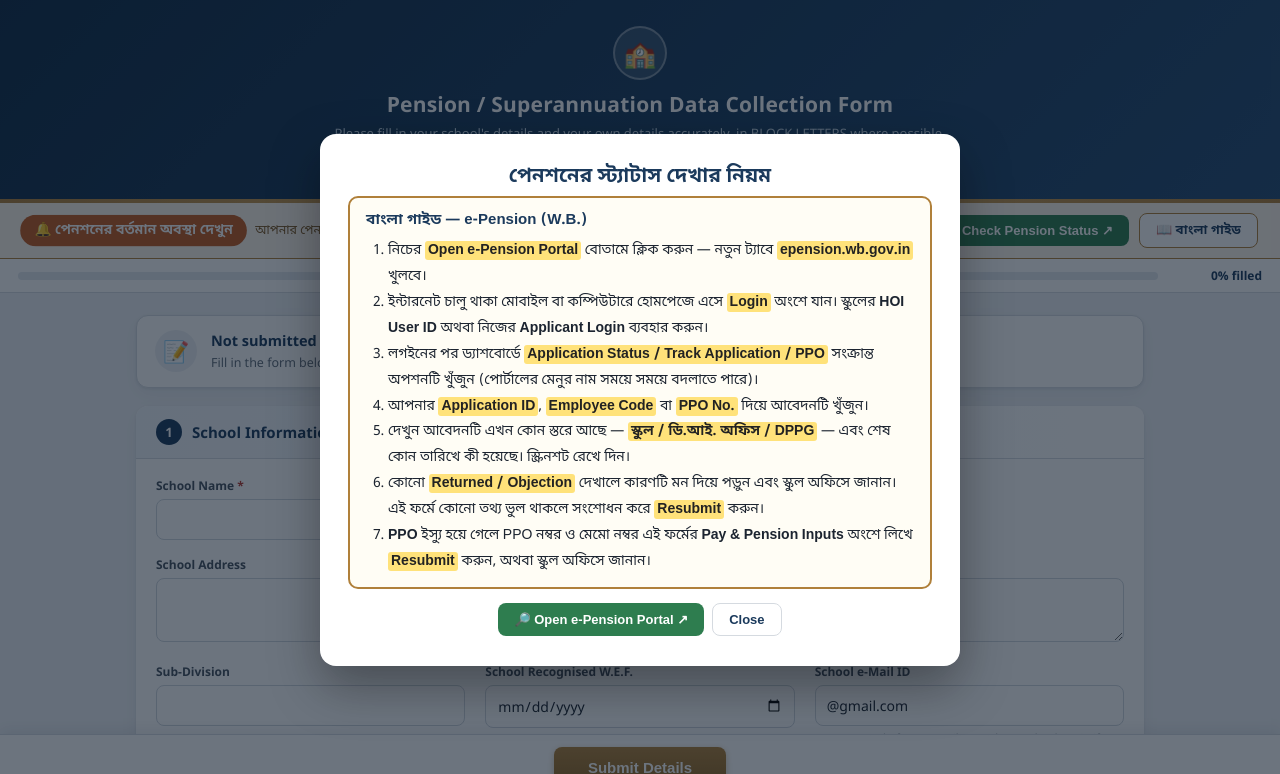
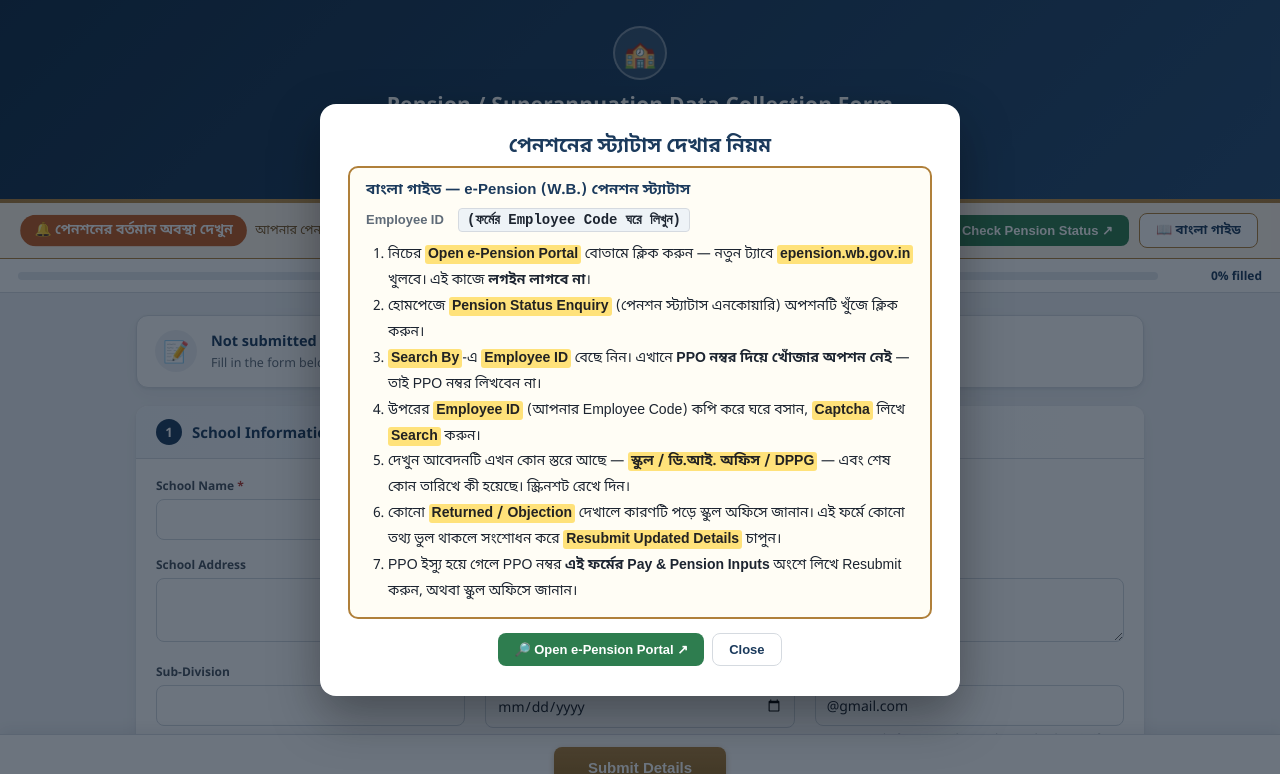
Before and after one commit to prabirdangar-web/pension_data_collection, a plain HTML site: page index.html in a window 1280 px wide. Both pictures are taken after a click on the button "📖 বাংলা গাইড". Shown: the top 774 px of the page. Drawn offline with Linux system fonts and the light colour scheme.

Commit message:
Update index.html

```diff
--- a/index.html
+++ b/index.html
@@ -21,7 +21,7 @@
   .wrap{max-width:1040px;margin:22px auto;padding:0 16px 120px;}
   fieldset{border:none;border-radius:12px;padding:0 0 20px;margin:0 0 20px;background:var(--card);min-width:0;box-shadow:0 1px 3px rgba(16,35,60,.08),0 6px 18px rgba(16,35,60,.05);overflow:hidden;}
   legend{float:left;width:100%;padding:13px 20px;margin:0 0 18px;font-size:15px;font-weight:700;color:var(--navy);background:linear-gradient(90deg,#f1f5fa,#fff);border-bottom:1px solid var(--line);display:flex;align-items:center;gap:10px;}
-  legend + *{clear:both;}
+  legend ~ *{clear:both;}
   fieldset > *:not(legend){margin-left:20px;margin-right:20px;}
   .secno{width:26px;height:26px;border-radius:50%;background:var(--navy);color:#fff;font-size:13px;display:inline-flex;align-items:center;justify-content:center;flex:0 0 26px;}
   .form-grid{display:grid;grid-template-columns:repeat(auto-fill,minmax(250px,1fr));gap:16px 20px;}
@@ -94,6 +94,9 @@
   .bn-guide ol{margin:0;padding-left:22px;font-size:14px;line-height:1.85;color:var(--ink);}
   .bn-guide mark{background:#ffe27a;color:#222;padding:0 3px;border-radius:3px;font-weight:700;animation:markGlow 1.4s ease-in-out infinite alternate;}
   @keyframes markGlow{from{background:#ffe27a;}to{background:#ffc83d;}}
+  .id-chip{display:flex;gap:8px;align-items:center;flex-wrap:wrap;margin:2px 0 10px;font-size:13px;}
+  .id-chip b{min-width:84px;color:var(--muted);}
+  .id-chip code{background:#eef3f7;border:1px solid var(--line);border-radius:4px;padding:3px 8px;font-size:14px;font-weight:700;word-break:break-all;}
   .dialog.wide{max-width:640px;max-height:88vh;overflow:auto;}
   .dialog .row{display:flex;gap:8px;justify-content:center;flex-wrap:wrap;}
 
@@ -151,15 +154,16 @@
   <div class="dialog wide">
     <h2 class="bn">পেনশনের স্ট্যাটাস দেখার নিয়ম</h2>
     <div class="bn-guide bn">
-      <h4>বাংলা গাইড — e-Pension (W.B.)</h4>
+      <h4>বাংলা গাইড — e-Pension (W.B.) পেনশন স্ট্যাটাস</h4>
+      <div class="id-chip"><b>Employee ID</b><code id="guideEmpId">—</code><button class="btn btn-ghost btn-sm" id="btnCopyEmpId" type="button">Copy</button></div>
       <ol>
-        <li>নিচের <mark>Open e-Pension Portal</mark> বোতামে ক্লিক করুন — নতুন ট্যাবে <mark>epension.wb.gov.in</mark> খুলবে।</li>
-        <li>ইন্টারনেট চালু থাকা মোবাইল বা কম্পিউটারে হোমপেজে এসে <mark>Login</mark> অংশে যান। স্কুলের <b>HOI User ID</b> অথবা নিজের <b>Applicant Login</b> ব্যবহার করুন।</li>
-        <li>লগইনের পর ড্যাশবোর্ডে <mark>Application Status / Track Application / PPO</mark> সংক্রান্ত অপশনটি খুঁজুন (পোর্টালের মেনুর নাম সময়ে সময়ে বদলাতে পারে)।</li>
-        <li>আপনার <mark>Application ID</mark>, <mark>Employee Code</mark> বা <mark>PPO No.</mark> দিয়ে আবেদনটি খুঁজুন।</li>
+        <li>নিচের <mark>Open e-Pension Portal</mark> বোতামে ক্লিক করুন — নতুন ট্যাবে <mark>epension.wb.gov.in</mark> খুলবে। এই কাজে <b>লগইন লাগবে না</b>।</li>
+        <li>হোমপেজে <mark>Pension Status Enquiry</mark> (পেনশন স্ট্যাটাস এনকোয়ারি) অপশনটি খুঁজে ক্লিক করুন।</li>
+        <li><mark>Search By</mark>-এ <mark>Employee ID</mark> বেছে নিন। এখানে <b>PPO নম্বর দিয়ে খোঁজার অপশন নেই</b> — তাই PPO নম্বর লিখবেন না।</li>
+        <li>উপরের <mark>Employee ID</mark> (আপনার Employee Code) কপি করে ঘরে বসান, <mark>Captcha</mark> লিখে <mark>Search</mark> করুন।</li>
         <li>দেখুন আবেদনটি এখন কোন স্তরে আছে — <mark>স্কুল / ডি.আই. অফিস / DPPG</mark> — এবং শেষ কোন তারিখে কী হয়েছে। স্ক্রিনশট রেখে দিন।</li>
-        <li>কোনো <mark>Returned / Objection</mark> দেখালে কারণটি মন দিয়ে পড়ুন এবং স্কুল অফিসে জানান। এই ফর্মে কোনো তথ্য ভুল থাকলে সংশোধন করে <mark>Resubmit</mark> করুন।</li>
-        <li><b>PPO</b> ইস্যু হয়ে গেলে PPO নম্বর ও মেমো নম্বর এই ফর্মের <b>Pay &amp; Pension Inputs</b> অংশে লিখে <mark>Resubmit</mark> করুন, অথবা স্কুল অফিসে জানান।</li>
+        <li>কোনো <mark>Returned / Objection</mark> দেখালে কারণটি পড়ে স্কুল অফিসে জানান। এই ফর্মে কোনো তথ্য ভুল থাকলে সংশোধন করে <mark>Resubmit Updated Details</mark> চাপুন।</li>
+        <li>PPO ইস্যু হয়ে গেলে PPO নম্বর <b>এই ফর্মের</b> <b>Pay &amp; Pension Inputs</b> অংশে লিখে Resubmit করুন, অথবা স্কুল অফিসে জানান।</li>
       </ol>
     </div>
     <div class="row">
@@ -594,8 +598,19 @@
 
 /* ---------- flashing pension-status guide ---------- */
 const openEpension = () => window.open(EPENSION_URL, "_blank", "noopener");
-$("btnOpenEpension").addEventListener("click", () => $("guideOverlay").classList.add("show"));
-$("btnPensionGuide").addEventListener("click", () => $("guideOverlay").classList.add("show"));
+function showGuide(){
+  const code = ($("employeeCode").value || "").trim();
+  $("guideEmpId").textContent = code || "(ফর্মের Employee Code ঘরে লিখুন)";
+  $("btnCopyEmpId").style.display = code ? "" : "none";
+  $("guideOverlay").classList.add("show");
+}
+$("btnOpenEpension").addEventListener("click", openEpension);          // straight to epension.wb.gov.in
+$("btnPensionGuide").addEventListener("click", showGuide);
+$("btnCopyEmpId").addEventListener("click", async () => {
+  const b = $("btnCopyEmpId"), t = ($("employeeCode").value || "").trim();
+  try{ await navigator.clipboard.writeText(t); b.textContent = "Copied ✓"; }catch(e){ b.textContent = "Select & copy"; }
+  setTimeout(() => { b.textContent = "Copy"; }, 1500);
+});
 $("btnGuideOpen").addEventListener("click", openEpension);
 $("btnGuideClose").addEventListener("click", () => $("guideOverlay").classList.remove("show"));
 $("guideOverlay").addEventListener("click", e => { if(e.target.id === "guideOverlay") $("guideOverlay").classList.remove("show"); });
```
